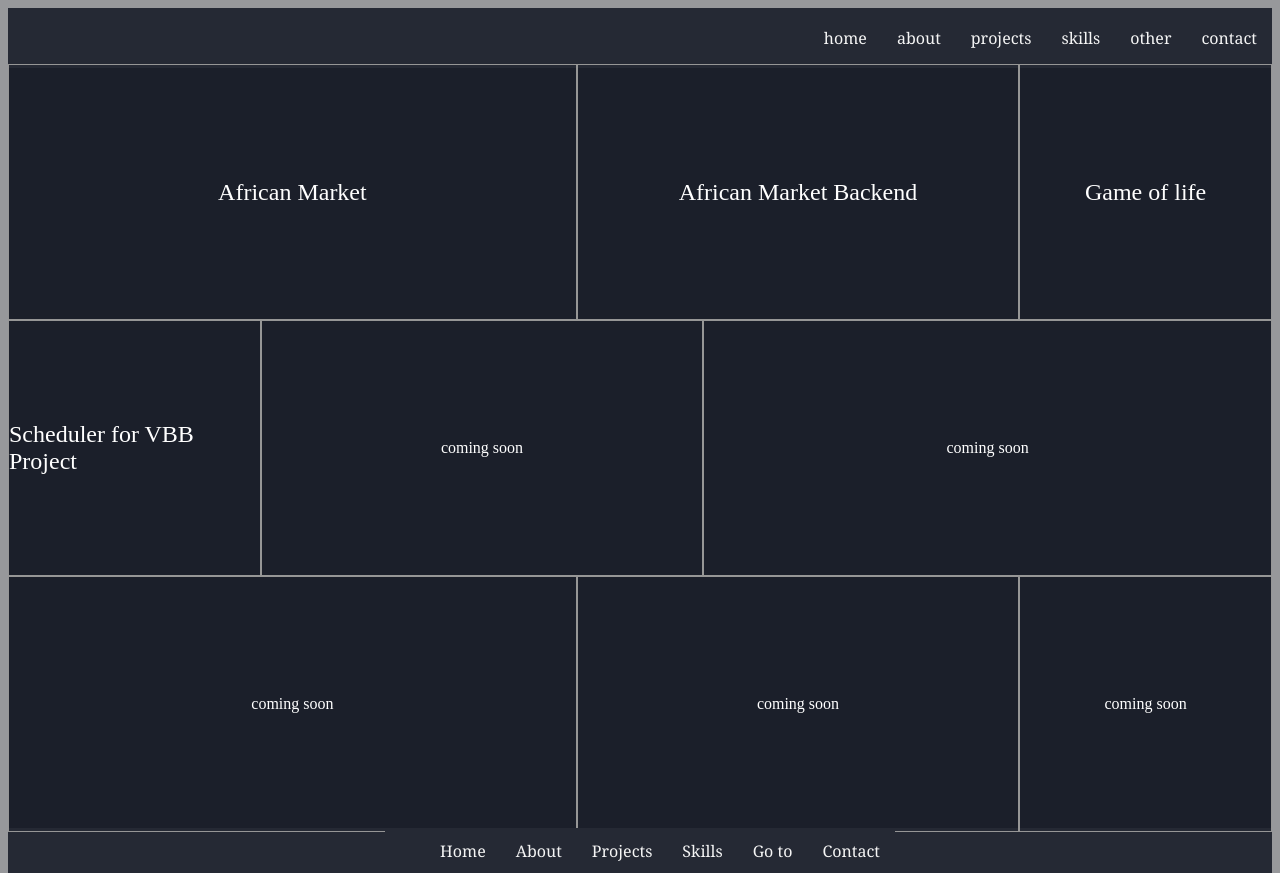
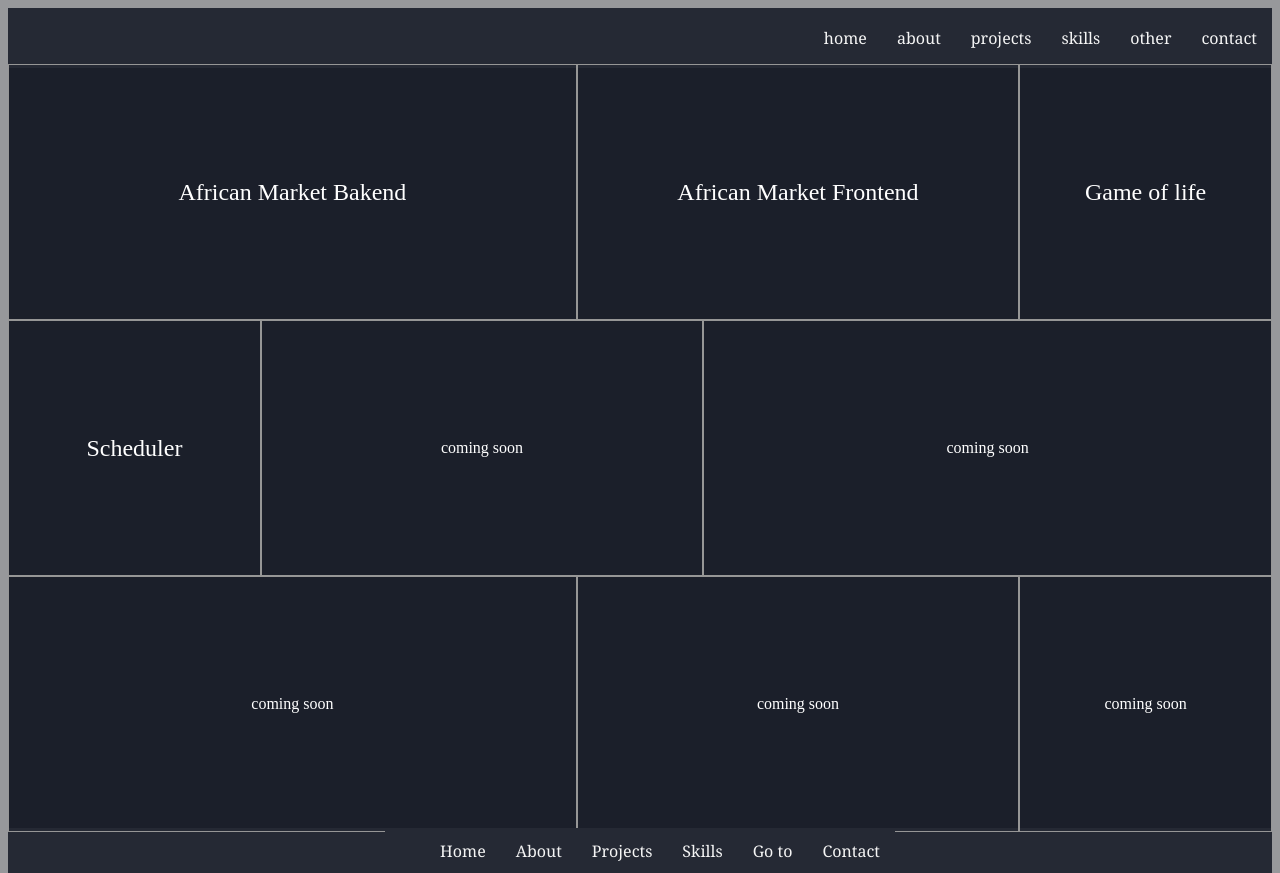
Before and after one commit to thiernodiallo222/thiernodiallo222, a React (Create React App) app: page /projects in a window 1280 px wide. Built offline with nearby package versions, Linux system fonts and the light colour scheme.

Commit message:
added link successfully

```diff
--- /dev/null
+++ b/src/Redirect.js
@@ -0,0 +1,7 @@
+import React from 'react'
+import './children/children.scss';
+
+function Redirect(props) {
+    return <a className="abdoul" target="_blank" rel="noopener noreferrer" href={props.url}>{props.name}</a>
+}
+export default Redirect
--- a/src/children/AfricanMarket.js
+++ /dev/null
@@ -1,12 +0,0 @@
-import { useEffect } from 'react'
-
-function AfricanMarket() {
-    useEffect(() => {
-        window.location.href = "https://african-marketplace-front-end-rssjtm.netlify.app";
-      }, []);
-
-     return null
-
-    }
-
-export default AfricanMarket
--- a/src/children/ProjectsChild.js
+++ b/src/children/ProjectsChild.js
@@ -1,7 +1,8 @@
 import React from 'react'
-import AfricanMarket from './AfricanMarket';
-import { HashLink } from 'react-router-hash-link';
-import { Route, Link} from 'react-router-dom';
+// import AfricanMarket from './AfricanMarket';
+import Redirect from '../Redirect'
+// import { HashLink } from 'react-router-hash-link';
+// import { Route, Link} from 'react-router-dom';
 import './children.scss';
 
 
@@ -11,26 +12,25 @@ const ProjectsChild = () => {
             <div className="project-page">
 
                 <div className="insider-lines">
-                    <div className="box-long">
-                    <Route path="/african-market" component={AfricanMarket}>African Market</Route>
-                     <Link to="/african-market" className="abdoul">African Market</Link>
+                     <div className="box-long">
+                     <Redirect url='https://sauti-africa.herokuapp.com' name='African Market Bakend'/>
 
                      </div>
 
                     <div className="box-med">
-                    <Route path="/african-market-be" component={AfricanMarket}>African Market</Route>
-                     <Link to="/african-market-be" className="abdoul">African Market Backend</Link>
+                    <Redirect url='https://african-marketplace-front-end-rssjtm.netlify.app' name='African Market Frontend'/>
 
-                    {/* <HashLink className="abdoul" to="https://sauti-africa.herokuapp.com">Sauti-Africa Backend</HashLink> */}
                     </div>
                     <div className="box-small">
-                    <HashLink className="abdoul" to="https://quizzical-edison-40952e.netlify.app">Game of life</HashLink>
+                    <Redirect url='https://quizzical-edison-40952e.netlify.app' name='Game of life'/>
+
+
                     </div>
                 </div>
 
                 <div className="insider-lines">
                     <div className="box-small">
-                    <HashLink className="abdoul" to="https://african-marketplace-front-end-rssjtm.netlify.app">Scheduler for VBB Project</HashLink>
+                    <Redirect url='https://www.google.com/advanced_search' name='Scheduler'/>
                      </div>
                     <div className="box-med"> coming soon </div>
                     <div className ="box-long"> coming soon </div>
@@ -47,3 +47,24 @@ const ProjectsChild = () => {
 }
 
 export default ProjectsChild
+
+// Regarding your hyperlink question, there are multiple ways to link to outside resources.
+// The easiest is just to use a regular <a> in your JSX, just like we do with HTML.
+// I have a component for websites that I use to keep my code DRY and a component for YouTube
+// videos to accomplish the same thing. The format of the link in the component is this:
+// <a target="_blank" rel="noopener noreferrer" href={props.url}>{props.name}</a>
+// The target attribute causes the link to open in a new window, which is nice to let the
+//user return to the same place on a website after visiting somewhere offsite.
+// The rel attribute has two values. I sometimes omit noreferrer. Its used to stop the
+//linked website from knowing where traffic came from. Sometimes, I like the linked site
+//to know where its getting traffic from. In other cases, I prefer not to. If you use
+//noreferrer, it will look like the traffic originated from that site, like it was opened
+//from a bookmark.
+// The noopener value I always use. It stops the linked website from being able to access
+//your site and make modifications with JavaScript. Its essentially a safety measure to
+//prevent some kinds of hacking or phishing.
+// The last two items, the href attribute and the site name in between the opening and closing a-tag
+//just use props to pass in the website's address and name. I'm reading all of the data from various
+//arrays and just rendering them onscreen with the component. I've been doing this since we learned
+//JavaScript, but it got a lot easier with React. :wink:
+// I hope this helps. Let me know if anything needs clarification!
```
Also changed, not shown: src/children/AfricanMarketbe.js (deleted, +0 -10 lines).
